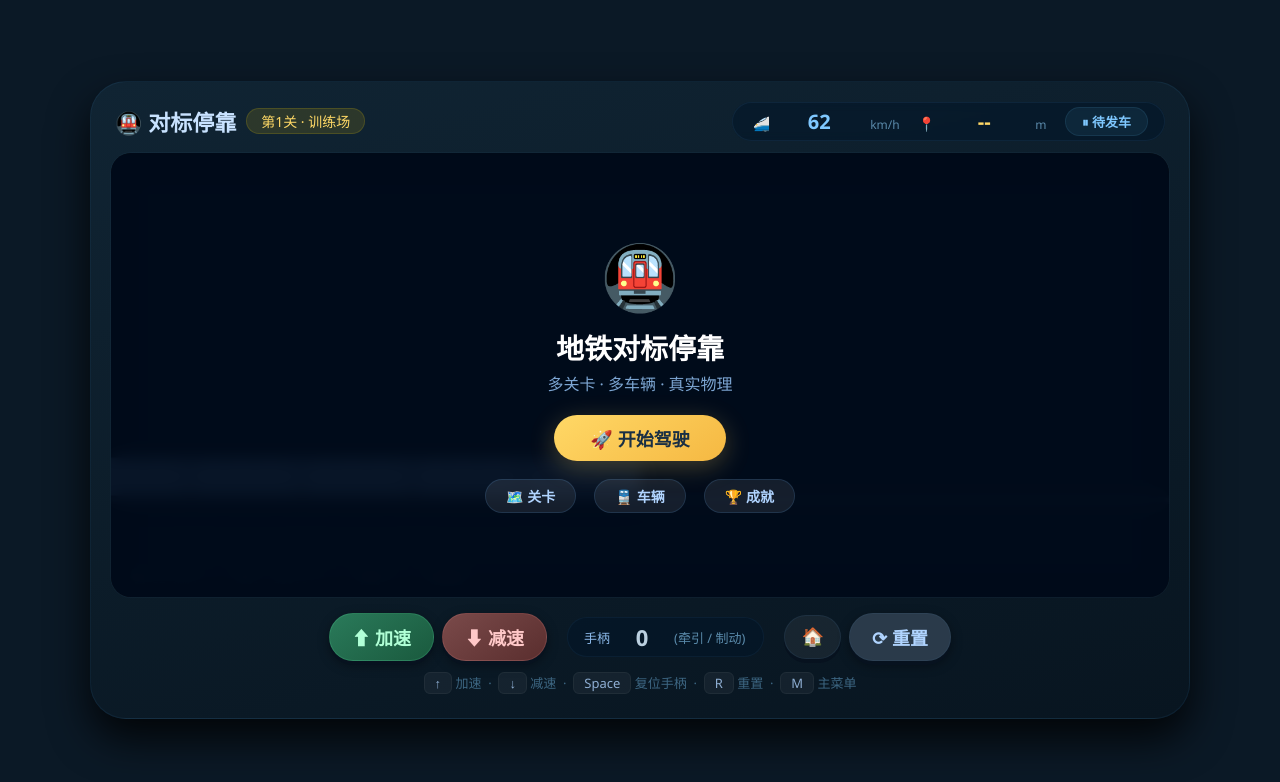
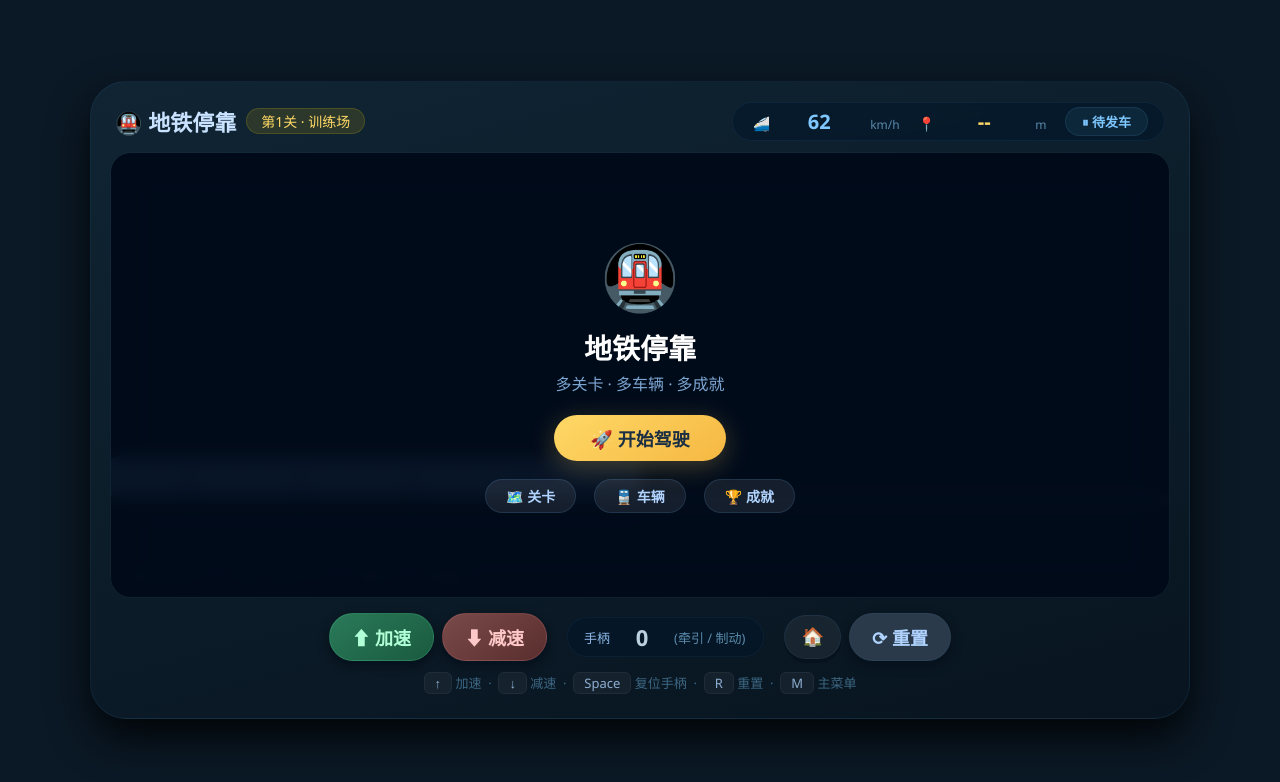
Before and after one commit to prism365/metroStopping, a plain HTML site: page index.html in a window 1280 px wide. Drawn offline with Linux system fonts and the light colour scheme.

Commit message:
UI文字说明调整

```diff
--- a/index.html
+++ b/index.html
@@ -3,7 +3,7 @@
 <head>
     <meta charset="UTF-8">
     <meta name="viewport" content="width=device-width, initial-scale=1.0, maximum-scale=1.0, user-scalable=no, viewport-fit=cover">
-    <title>🚇 地铁科目二</title>
+    <title>🚇 地铁停靠</title>
     <style>
         /* ===== 全局重置 & 基础布局 ===== */
         * { margin: 0; padding: 0; box-sizing: border-box; user-select: none; }
@@ -527,7 +527,7 @@
 <div class="game-container" id="app">
     <!-- 头部 -->
     <div class="header">
-        <div class="title">🚇 对标停靠 <small id="levelDisplay">第1关</small></div>
+        <div class="title">🚇 地铁停靠 <small id="levelDisplay">第1关</small></div>
         <div class="info-panel">
             <div class="info-item"><span>🚄</span><span class="val speed" id="speedDisplay">0</span><span class="unit">km/h</span></div>
             <div class="info-item"><span>📍</span><span class="val deviation" id="deviationDisplay">--</span><span class="unit">m</span></div>
@@ -540,8 +540,8 @@
         <!-- 主菜单 -->
         <div class="overlay" id="mainMenu">
             <div class="icon">🚇</div>
-            <div class="main-text">地铁对标停靠</div>
-            <div class="sub-text">多关卡 · 多车辆 · 真实物理</div>
+            <div class="main-text">地铁停靠</div>
+            <div class="sub-text">多关卡 · 多车辆 · 多成就</div>
             <div class="menu-buttons">
                 <button class="overlay-btn" id="startGameBtn">🚀 开始驾驶</button>
                 <div class="row-buttons">
@@ -1738,7 +1738,7 @@
             // 路况标识 (放在轨道上方，列车之前)
             let zoneYOffset = 0;
             const zoneHeight = 26;
-            const startY = trackY - 60;
+            const startY = trackY - 70;
 
             for (const zone of zones) {
                 const zStart = zone.start;
```
